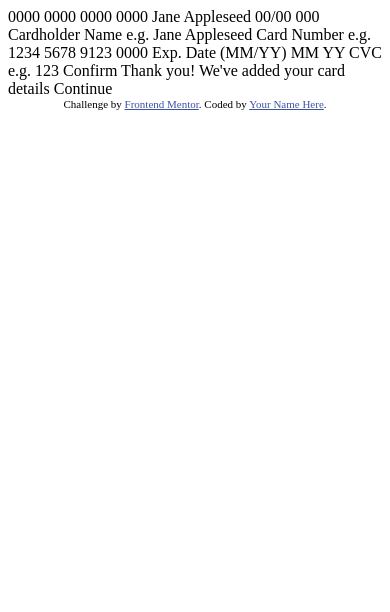
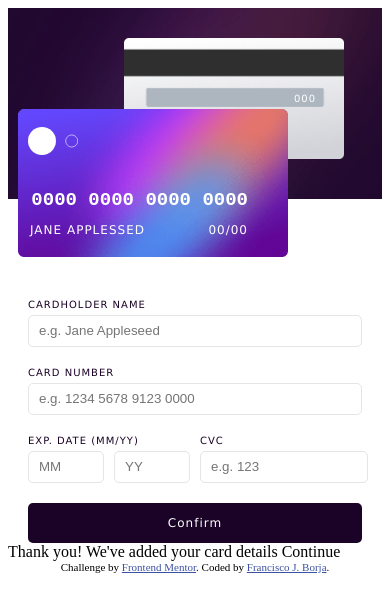
Before and after one commit to franclobo/Interactive-card-details-form, a plain HTML site: page index.html in a window 390 px wide. Drawn offline with Linux system fonts and the light colour scheme.

Commit message:
Mobil version and styles

```diff
--- a/index.html
+++ b/index.html
@@ -5,37 +5,60 @@
   <meta name="viewport" content="width=device-width, initial-scale=1.0"> <!-- displays site properly based on user's device -->
 
   <link rel="icon" type="image/png" sizes="32x32" href="./images/favicon-32x32.png">
+  <link rel="stylesheet" href="./styles.css">
 
   <title>Frontend Mentor | Interactive card details form</title>
-
-  <!-- Feel free to remove these styles or customise in your own stylesheet 👍 -->
-  <style>
-    .attribution { font-size: 11px; text-align: center; }
-    .attribution a { color: hsl(228, 45%, 44%); }
-  </style>
 </head>
 <body>
-
-  0000 0000 0000 0000
-  Jane Appleseed
-  00/00
-
-  000
-
-  Cardholder Name
-  e.g. Jane Appleseed
-
-  Card Number
-  e.g. 1234 5678 9123 0000
-
-  Exp. Date (MM/YY)
-  MM
-  YY
-
-  CVC
-  e.g. 123
-
-  Confirm
+  <main>
+    <header>
+      <img class="card-back" src="./images/bg-card-back.png" alt="card back" class="card-back">
+      <p class="card-back__text">000</p>
+    </header>
+    <div class=" content">
+      <section class="card">
+        <img class="card-front" src="./images/bg-card-front.png" alt="card front">
+        <div class="card__logo">
+          <img class="img-card-logo" src="./images/card-logo.svg" alt="card logo">
+        </div>
+        <div class="card-info">
+          <div>
+            <p class="card-number">0000 0000 0000 0000</p>
+          </div>
+          <div class="card-data">
+            <p class="card-data__name">JANE APPLESSED</p>
+            <p class="card-data__date">00/00</p>
+          </div>
+        </div>
+      </section>
+      <section class= "content-form">
+        <form class="form" method="post">
+          <div class="card-holder">
+            <label for="cardholder-name">CARDHOLDER NAME</label>
+            <input class="input-holder" type="text" id="cardholder-name" name="cardholder-name" placeholder="e.g. Jane Appleseed" required>
+          </div>
+          <div class="form-card-number">
+            <label for="card-number">CARD NUMBER</label>
+            <input class="input-number" type="text" id="card-number" name="card-number" placeholder="e.g. 1234 5678 9123 0000" required>
+          </div>
+          <div class="card-details">
+            <div class="card-details__date">
+              <label for="exp-date">EXP. DATE (MM/YY)</label>
+              <div class="card-details__date-input">
+                <input class="input" type="text" id="exp-date" name="exp-date" placeholder="MM" required>
+                <input class="input" type="text" id="exp-date" name="exp-date" placeholder="YY" required>
+              </div>
+            </div>
+            <div class="card-details__cvc">
+              <label for="cvc">CVC</label>
+              <input class="input-cvc" type="text" id="cvc" name="cvc" placeholder="e.g. 123" required>
+            </div>
+          </div>
+          <button class="submit-btn" type="submit">Confirm</button>
+        </form>
+      </section>
+    </div>
+  </main>
 
   <!-- Completed state start -->
 
@@ -45,7 +68,8 @@
 
   <div class="attribution">
     Challenge by <a href="https://www.frontendmentor.io?ref=challenge" target="_blank">Frontend Mentor</a>.
-    Coded by <a href="#">Your Name Here</a>.
+    Coded by <a href="#">Francisco J. Borja</a>.
   </div>
+  <script src="./script.js"></script>
 </body>
 </html>
--- /dev/null
+++ b/styles.css
@@ -0,0 +1,187 @@
+.attribution {
+  font-size: 11px;
+  text-align: center;
+}
+
+.attribution a {
+  color: hsl(228, 45%, 44%);
+}
+
+header {
+  background-image: url(./images/bg-main-mobile.png);
+  background-repeat: no-repeat;
+  display: flex;
+  justify-content: center;
+  align-items: center;
+  width: 100%;
+}
+
+.card-back {
+  margin: 30px -20px 40px 80px;
+  width: 220px;
+}
+
+.card-back__text {
+  position: relative;
+  left: -30px;
+  top: -5px;
+  font-size: 10px;
+  font-family: Verdana, Geneva, Tahoma, sans-serif;
+  font-weight: 400;
+  letter-spacing: 1px;
+  color: #fff;
+  margin: 0;
+}
+
+.card {
+  width: 0;
+  height: 100px;
+}
+
+.card-front {
+  display: block;
+  position: relative;
+  top: -90px;
+  left: 10px;
+  width: 270px;
+}
+
+.card__logo {
+  display:block;
+  position: relative;
+  width: 50px;
+  height: auto;
+  top: -220px;
+  left: 20px;
+}
+
+.img-card-logo {
+  width: 100%;
+  height: auto;
+}
+
+.card-info {
+  position: relative;
+  top: -190px;
+  left: 20px;
+  display: flex;
+  flex-direction: column;
+  justify-content: flex-end;
+  align-items: flex-end;
+  margin: 0;
+  width: 220px;
+}
+
+.card-number {
+  font-size: 19px;
+  font-family: 'Courier New', Courier, monospace;
+  font-weight: 700;
+  color: #fff;
+  margin: 0;
+}
+
+.card-data {
+  display: grid;
+  grid-template-columns: 4fr 1fr;
+  gap: 20px;
+  color: #fff;
+  margin: 0;
+  font-family: Verdana, Geneva, Tahoma, sans-serif;
+  font-size: 12px;
+  font-weight: 400;
+  letter-spacing: 1px;
+}
+
+.card-holder,
+.form-card-number {
+  display: flex;
+  flex-direction: column;
+  gap: 5px;
+  width: 100%;
+}
+
+.content-form {
+  display: flex;
+  flex-direction: column;
+  gap: 20px;
+  margin: 0;
+}
+
+.form {
+  display: grid;
+  grid-template-columns: 1fr;
+  gap: 20px;
+  margin: 0 20px;
+}
+
+.card-details {
+  display: grid;
+  grid-template-columns: 1fr 1fr;
+  gap: 10px;
+  justify-content: center;
+  align-items: center;
+}
+
+.card-details__date {
+  display: flex;
+  flex-direction: column;
+  gap: 5px;
+}
+
+.card-details__cvc {
+  display: flex;
+  flex-direction: column;
+  gap: 5px;
+}
+
+.card-details__date-input {
+  display: flex;
+  gap: 10px;
+}
+
+.input {
+  width: 50%;
+  height: 30px;
+  border: solid 1px#e5e5e5;
+  border-radius: 5px;
+  padding: 0 10px;
+}
+
+.input-cvc {
+  width: 90%;
+  height: 30px;
+  border: solid 1px#e5e5e5;
+  border-radius: 5px;
+  padding: 0 10px;
+}
+
+.input-holder,
+.input-number {
+  height: 30px;
+  border: solid 1px#e5e5e5;
+  border-radius: 5px;
+  padding: 0 10px;
+}
+
+.submit-btn {
+  width: 100%;
+  height: 40px;
+  background-color: #1b0227;
+  border: none;
+  border-radius: 5px;
+  color: #fff;
+  font-family: Verdana, Geneva, Tahoma, sans-serif;
+  font-size: 12px;
+  font-weight: 400;
+  letter-spacing: 1px;
+  cursor: pointer;
+}
+
+label {
+  font-family: Verdana, Geneva, Tahoma, sans-serif;
+  font-size: 10px;
+  font-weight: 400;
+  letter-spacing: 1px;
+  color: #1b0227;
+  margin: 0;
+}
```
Also changed, not shown: script.js (added).
